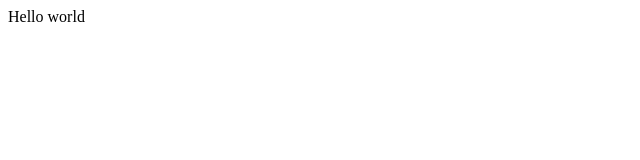
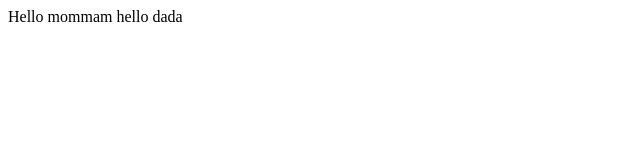
Before and after one commit to li44444/li44444.github.io, a plain HTML site: page index.html in a window 1280 px wide. Shown: the whole page, without its empty margins (0-640 px from the left). Drawn offline with Linux system fonts and the light colour scheme.

Commit message:
updated body copy

```diff
--- a/index.html
+++ b/index.html
@@ -4,6 +4,6 @@
     <title>Liam Crooks</title>
   </head>
   <body>
-    Hello world
+    Hello mommam hello dada
   </body>
 </html>
```
